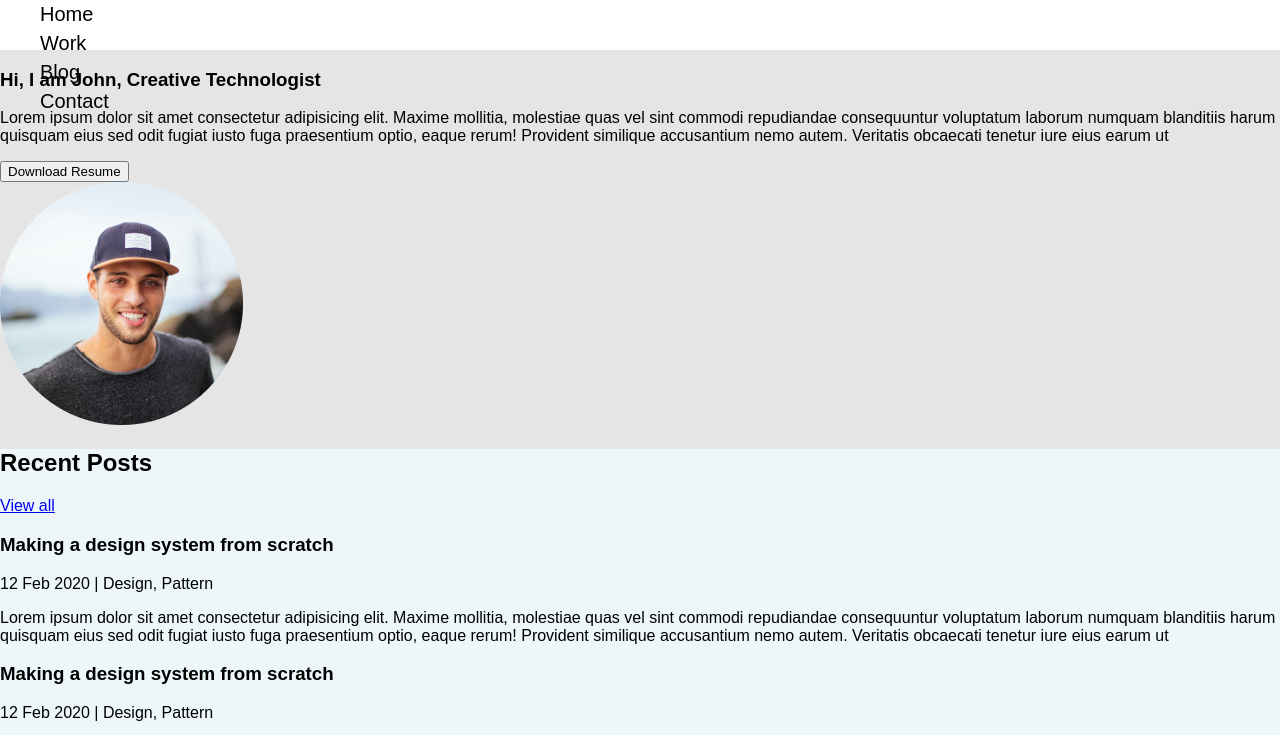
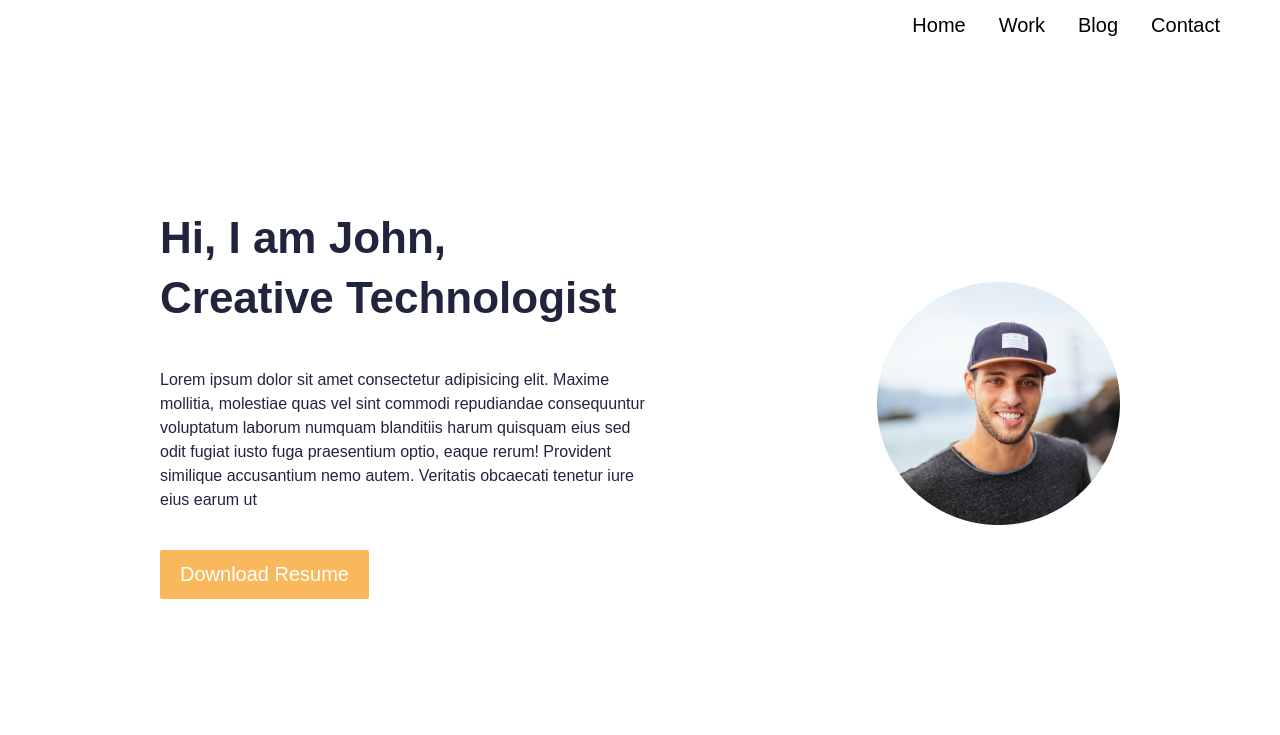
Before and after one commit to Mohammad-Usama/Portfolio-Site, a plain HTML site: page index.html in a window 1280 px wide. Shown: the top 735 px of the page. Drawn offline with Linux system fonts and the light colour scheme.

Commit message:
navbar and hero section added

```diff
--- a/css/style.css
+++ b/css/style.css
@@ -3,6 +3,9 @@ html, body{
     margin: 0;
     padding: 0;
     background-color: #E5E5E5;
+}
+h1, p, h2, h3{
+    margin: 0;
 }
 #post{
     background-color: #EDF7FA;
@@ -10,10 +13,15 @@ html, body{
 header nav{
     height: 50px;
     background-color: #fff;
-
+    display: flex;
+    justify-content: end;
+    padding-right: 60px;
 }
 header nav ul{
     margin: 0;
+    display: flex;
+    align-items: center;
+    gap:33px;
 
 }
 header nav li{
@@ -31,3 +39,55 @@ text-align: right;
 color: #000000;
 
 }
+.main-section{
+    background-color: #fff;
+    /* padding-top: 158px;
+    padding-bottom: 158px; */
+    padding: 158px 0;
+
+}
+.main-section .hero-inner{
+    max-width: 960px;
+    margin: 0 auto;
+    display: flex;
+    align-items: center;
+}
+.main-section .hero-inner .col-left{
+    max-width: 497px;
+
+}
+.main-section .hero-inner .col-left h1{
+font-weight: 700;
+font-size: 44px;
+line-height: 60px;
+color: #21243D;
+}
+.main-section .hero-inner .col-left p{
+    margin-top: 40px;
+    font-weight: 400;
+font-size: 16px;
+line-height: 24px;
+color: #21243D;
+    }
+    .main-section .hero-inner .col-left .action-button{
+        margin-top: 38px;
+        /* width: 208px;
+        height: 47px; */
+        padding: 10px 20px;
+        background: #FAB85C;
+        border-radius: 2px;
+        color: white;
+        /* line-height: 47px; */
+        text-align: center;
+        max-width: fit-content;
+        font-weight: 500;
+        font-size: 20px;
+        line-height: 29px;
+        color: #fff;
+        }
+.main-section .hero-inner .col-right{
+    display: flex;
+    flex: 1;
+    align-items: center;
+    justify-content: right;
+}
--- a/index.html
+++ b/index.html
@@ -29,13 +29,14 @@
     <section class="main-section">
         <div class="hero-inner">
            <div class="col-left">
-            <h3>Hi, I am John, Creative Technologist</h3>
+            <h1>Hi, I am John,</h1>
+            <h1> Creative Technologist</h1>
             <p>Lorem ipsum dolor sit amet consectetur adipisicing elit. Maxime mollitia,
                 molestiae quas vel sint commodi repudiandae consequuntur voluptatum laborum
                 numquam blanditiis harum quisquam eius sed odit fugiat iusto fuga praesentium
                 optio, eaque rerum! Provident similique accusantium nemo autem. Veritatis
                 obcaecati tenetur iure eius earum ut</p>
-            <button>Download Resume</button>
+            <div class="action-button">Download Resume</div>
            </div>
            <div class="col-right">
             <img src="images/Ellipse 1.png" alt="missed image">
```
